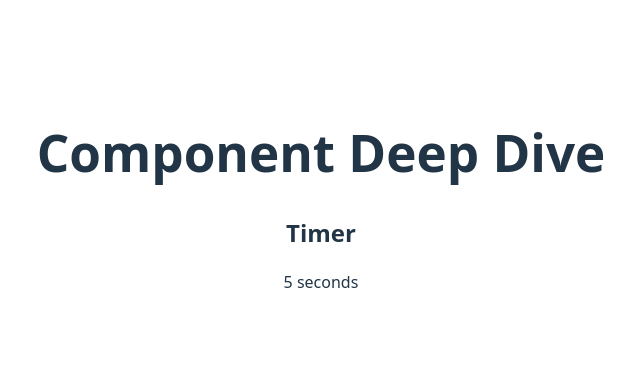
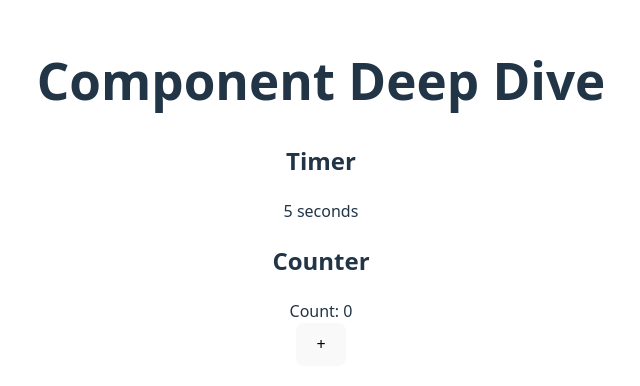
Before and after one commit to MarinovM03/SoftUni-ReactJS-Full-Course-25, a React (Vite) app in the folder 03-Components - Deep Dive/component-state-demo/: page / in a window 1280 px wide. Shown: the part 208-594 px from the top of the page, without its empty margins (319-959 px from the left). Built offline with nearby package versions, Linux system fonts and the light colour scheme.

Commit message:
Add Counter component and use it as state and events example

```diff
--- a/03-Components - Deep Dive/component-state-demo/src/App.jsx
+++ b/03-Components - Deep Dive/component-state-demo/src/App.jsx
@@ -1,4 +1,5 @@
 import './App.css'
+import Counter from './components/Counter.jsx'
 import Timer from './components/Timer.jsx'
 
 function App() {
@@ -7,6 +8,9 @@ function App() {
             <h1>Component Deep Dive</h1>
 
             <Timer />
+
+            <Counter />
+
         </div>
     )
 }
--- /dev/null
+++ b/03-Components - Deep Dive/component-state-demo/src/components/Counter.jsx
@@ -0,0 +1,19 @@
+import { useState } from "react";
+
+export default function Counter() {
+    const [count, setCount] = useState(0);
+
+    const incrementClickHandler = () => {
+        setCount(count + 1);  // Not recommended way
+    }
+
+    return (
+        <section>
+            <h2>Counter</h2>
+
+            <div>Count: {count}</div>
+
+            <button onClick={incrementClickHandler}>+</button>
+        </section>
+    );
+}
--- a/03-Components - Deep Dive/component-state-demo/src/components/Timer.jsx
+++ b/03-Components - Deep Dive/component-state-demo/src/components/Timer.jsx
@@ -5,15 +5,14 @@ export default function Timer() {
     // let seconds = 0;
 
     setTimeout(() => {
-        console.log(seconds);
         // seconds++;
         setSeconds(seconds + 1);  // Disclaimer: There is a better way
     }, 1000);
 
     return (
-        <div>
+        <section>
             <h2>Timer</h2>
             <div>{seconds} seconds</div>
-        </div>
+        </section>
     );
 }
```
